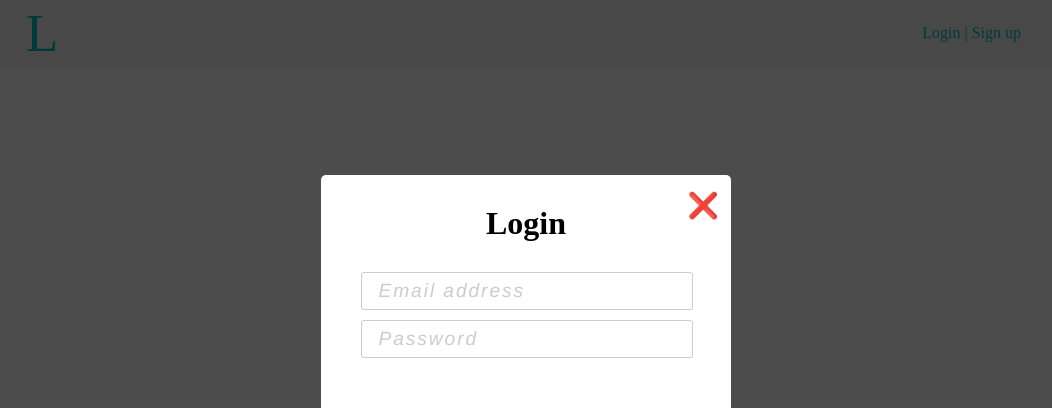
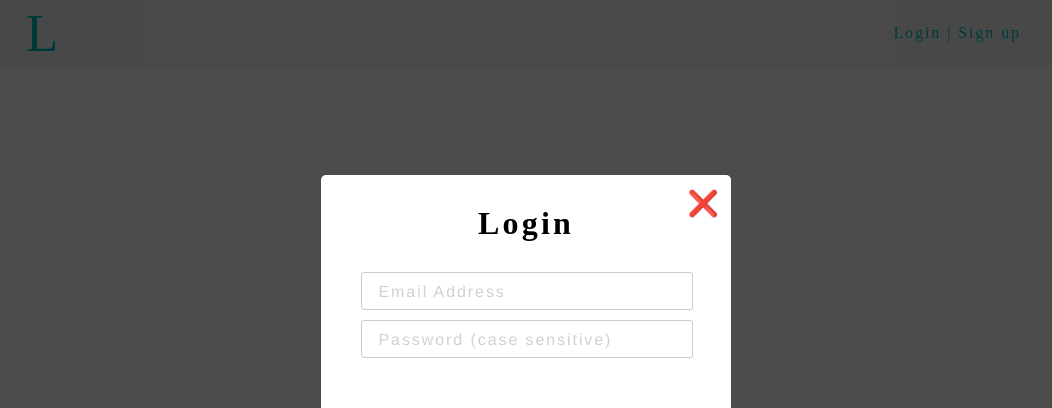
Before and after one commit to drewcoparker/logn, a React (Create React App) app in the folder frontend/: page / in a window 1280 px wide. Both pictures are taken after a click on the element "Login | Sign up". Shown: the top 408 px of the page, without its empty margins (114-1166 px from the left). Built offline with nearby package versions, Linux system fonts and the light colour scheme; a web font is replaced by a local one.

Commit message:
Styled inputs, added transitions

```diff
--- a/frontend/src/components/LoginModal.js
+++ b/frontend/src/components/LoginModal.js
@@ -29,8 +29,8 @@ class LoginModal extends Component {
                         </div>
                         <div className="modal-body">
                             <form>
-                                <input id="email-input" placeholder="Email address" type="text" />
-                                <input id="password-input" placeholder="Password" type="text" />
+                                <input id="email-input" placeholder="Email Address" type="text" />
+                                <input id="password-input" placeholder="Password (case sensitive)" type="password" />
                             </form>
                         </div>
                     </div>
--- a/frontend/src/styles.css
+++ b/frontend/src/styles.css
@@ -1,4 +1,4 @@
-/* line 14, ../compass/sass/styles.scss */
+/* line 15, ../compass/sass/styles.scss */
 body {
   background-color: #fff;
   margin: 0;
@@ -6,7 +6,7 @@ body {
   font-family: sans-serif;
 }
 
-/* line 21, ../compass/sass/styles.scss */
+/* line 22, ../compass/sass/styles.scss */
 .App-header {
   background-color: rgba(194, 194, 194, 0.2);
   box-shadow: 0px 2px 2px -2px rgba(0, 0, 0, 0.2);
@@ -17,13 +17,13 @@ body {
   top: 0;
 }
 
-/* line 31, ../compass/sass/styles.scss */
+/* line 32, ../compass/sass/styles.scss */
 .margin-auto {
   margin-left: auto;
   margin-right: auto;
 }
 
-/* line 36, ../compass/sass/styles.scss */
+/* line 37, ../compass/sass/styles.scss */
 .inner-header {
   max-width: 1000px;
   position: relative;
@@ -32,7 +32,7 @@ body {
   padding-right: 20px;
 }
 
-/* line 44, ../compass/sass/styles.scss */
+/* line 45, ../compass/sass/styles.scss */
 .brand {
   position: absolute;
   top: 50%;
@@ -40,27 +40,27 @@ body {
   color: #00C2C2;
   transform: translate(0, -50%);
 }
-/* line 50, ../compass/sass/styles.scss */
+/* line 51, ../compass/sass/styles.scss */
 .brand #l {
   font-size: 53px;
 }
-/* line 53, ../compass/sass/styles.scss */
+/* line 54, ../compass/sass/styles.scss */
 .brand #o {
   font-size: 35px;
   font-family: "Asul";
 }
-/* line 57, ../compass/sass/styles.scss */
+/* line 58, ../compass/sass/styles.scss */
 .brand #g {
   font-size: 35px;
   font-family: "Asul";
 }
-/* line 61, ../compass/sass/styles.scss */
+/* line 62, ../compass/sass/styles.scss */
 .brand #n {
   font-size: 35px;
   font-family: "Asul";
 }
 
-/* line 67, ../compass/sass/styles.scss */
+/* line 68, ../compass/sass/styles.scss */
 .login {
   position: absolute;
   top: 50%;
@@ -69,13 +69,14 @@ body {
   right: 20px;
   color: #00C2C2;
   padding: 5px;
+  letter-spacing: 0.12rem;
 }
-/* line 75, ../compass/sass/styles.scss */
+/* line 77, ../compass/sass/styles.scss */
 .login span:hover {
   cursor: pointer;
 }
 
-/* line 80, ../compass/sass/styles.scss */
+/* line 82, ../compass/sass/styles.scss */
 .overlay {
   position: absolute;
   top: 0;
@@ -86,7 +87,7 @@ body {
   background-color: rgba(0, 0, 0, 0.7);
 }
 
-/* line 90, ../compass/sass/styles.scss */
+/* line 92, ../compass/sass/styles.scss */
 .modal {
   position: absolute;
   top: 50%;
@@ -101,31 +102,31 @@ body {
   border-radius: 5px;
 }
 
-/* line 104, ../compass/sass/styles.scss */
+/* line 106, ../compass/sass/styles.scss */
 .modal-wrapper {
   position: relative;
 }
 
-/* line 108, ../compass/sass/styles.scss */
+/* line 110, ../compass/sass/styles.scss */
 .button-wrapper {
   position: absolute;
-  top: -21px;
+  top: -23px;
   right: 8px;
 }
 
-/* line 114, ../compass/sass/styles.scss */
+/* line 116, ../compass/sass/styles.scss */
 .close-modal-button {
   height: 40px;
   width: 40px;
   position: relative;
   border-radius: 3px;
 }
-/* line 119, ../compass/sass/styles.scss */
+/* line 121, ../compass/sass/styles.scss */
 .close-modal-button:hover {
   cursor: pointer;
 }
 
-/* line 124, ../compass/sass/styles.scss */
+/* line 126, ../compass/sass/styles.scss */
 .close-modal-button:after {
   position: absolute;
   top: 0;
@@ -139,19 +140,20 @@ body {
   text-align: center;
 }
 
-/* line 136, ../compass/sass/styles.scss */
+/* line 138, ../compass/sass/styles.scss */
 .modal-header {
   font-family: "Asul";
   text-align: center;
   margin: 30px 40px;
+  letter-spacing: 0.2rem;
 }
 
-/* line 142, ../compass/sass/styles.scss */
+/* line 145, ../compass/sass/styles.scss */
 .modal-body {
   margin: 0 40px;
 }
 
-/* line 146, ../compass/sass/styles.scss */
+/* line 149, ../compass/sass/styles.scss */
 #email-input, #password-input {
   border: 1px solid #ccc;
   height: 36px;
@@ -162,10 +164,17 @@ body {
   font-family: helvetica;
   font-size: 1.2rem;
 }
+/* line 159, ../compass/sass/styles.scss */
+#email-input:focus, #password-input:focus {
+  transition: all 0.2s ease-in-out;
+  outline: none !important;
+  border-color: #00C2C2;
+  box-shadow: 0 0 5px rgba(2, 194, 194, 0.5);
+}
 
-/* line 157, ../compass/sass/styles.scss */
+/* line 167, ../compass/sass/styles.scss */
 ::placeholder {
-  color: rgba(153, 153, 153, 0.5);
+  color: rgba(153, 153, 153, 0.45);
   letter-spacing: 0.12rem;
-  font-style: italic;
+  font-size: 1rem;
 }
```
